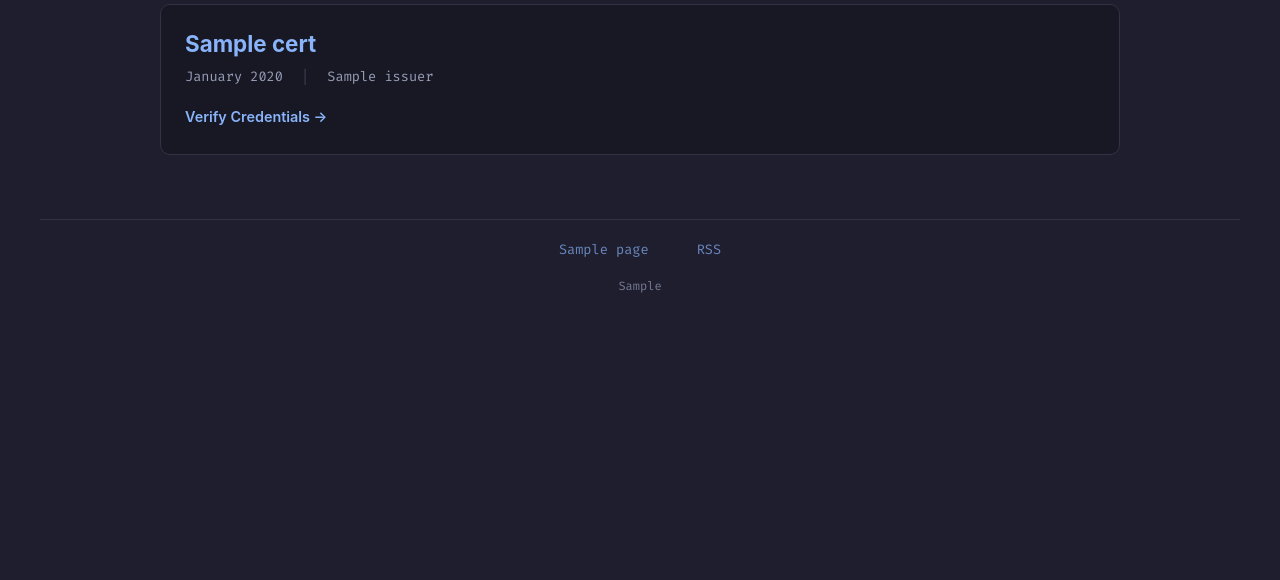
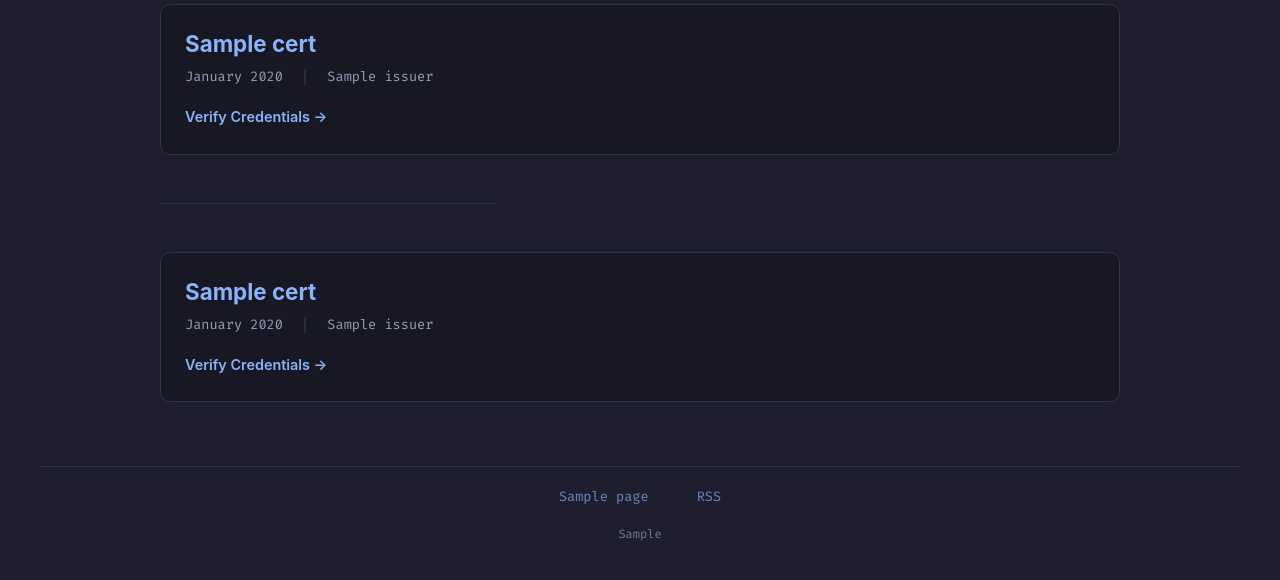
Before and after one commit to ansarikhursaid7tr/blog, a Django app: template templates/certifications.html in a window 1280 px wide. Shown: the part 196-776 px from the top of the page. Run offline with Django 4.2, Linux system fonts and the light colour scheme; the template is opened without the code that fills it: most values are stand-ins (such as "Sample title", 1, 10 or a date in 2020); some libraries are stand-ins or nearby versions.

Commit message:
Separate Coursera certs in Certifications page

```diff
--- a/dev_case/views.py
+++ b/dev_case/views.py
@@ -37,10 +37,12 @@ def about(request):
 
 
 def certifications(request):
-    certifications = Certification.objects.all().order_by("-date")
+    other_certs = Certification.objects.exclude(issuer__icontains="Coursera").order_by("-date")
+    coursera_certs = Certification.objects.filter(issuer__icontains="Coursera").order_by("-date")
     social_accounts = SocialAccountsConfig.get_solo()
     context = {
-        "certifications": certifications,
+        "other_certs": other_certs,
+        "coursera_certs": coursera_certs,
         "social_accounts": social_accounts,
     }
     return render(request, "certifications.html", context=context)
--- a/templates/certifications.html
+++ b/templates/certifications.html
@@ -10,7 +10,7 @@
     <h1 class="main-headline text-center"><span style="color: var(--primary-color); opacity: 0.8;">>ls/</span>Certifications</h1>
 
     <div class="experience-list margin-top">
-      {% for cert in certifications %}
+      {% for cert in other_certs %}
       <div class="article-card margin-top" style="padding: 1.5rem; cursor: default;">
         <h2 class="article-card__header" style="margin: 0; color: var(--primary-color);">{{ cert.name }}</h2>
         <div class="experience-item__date" style="margin: 0.5rem 0 1rem; opacity: 0.7; font-family: 'Fira Code', monospace; font-size: 0.85rem;">
@@ -23,7 +23,27 @@
         {% endif %}
       </div>
       {% empty %}
-      <p class="lead">No certifications listed yet. Check back soon!</p>
+        {% if not coursera_certs %}
+        <p class="lead">No certifications listed yet. Check back soon!</p>
+        {% endif %}
+      {% endfor %}
+
+      {% if coursera_certs and other_certs %}
+      <hr style="margin: 3rem 0; border: none; border-top: 1px solid var(--card-border);" />
+      {% endif %}
+
+      {% for cert in coursera_certs %}
+      <div class="article-card margin-top" style="padding: 1.5rem; cursor: default;">
+        <h2 class="article-card__header" style="margin: 0; color: var(--primary-color);">{{ cert.name }}</h2>
+        <div class="experience-item__date" style="margin: 0.5rem 0 1rem; opacity: 0.7; font-family: 'Fira Code', monospace; font-size: 0.85rem;">
+          {{ cert.date|date:"F Y" }} <span style="margin: 0 10px; opacity: 0.3;">|</span> {{ cert.issuer }}
+        </div>
+        {% if cert.url %}
+        <div style="margin-top: 1rem;">
+          <a href="{{ cert.url }}" class="link" target="_blank" style="font-weight: 600; font-size: 0.9rem;">Verify Credentials &rarr;</a>
+        </div>
+        {% endif %}
+      </div>
       {% endfor %}
     </div>
   </div>
```
